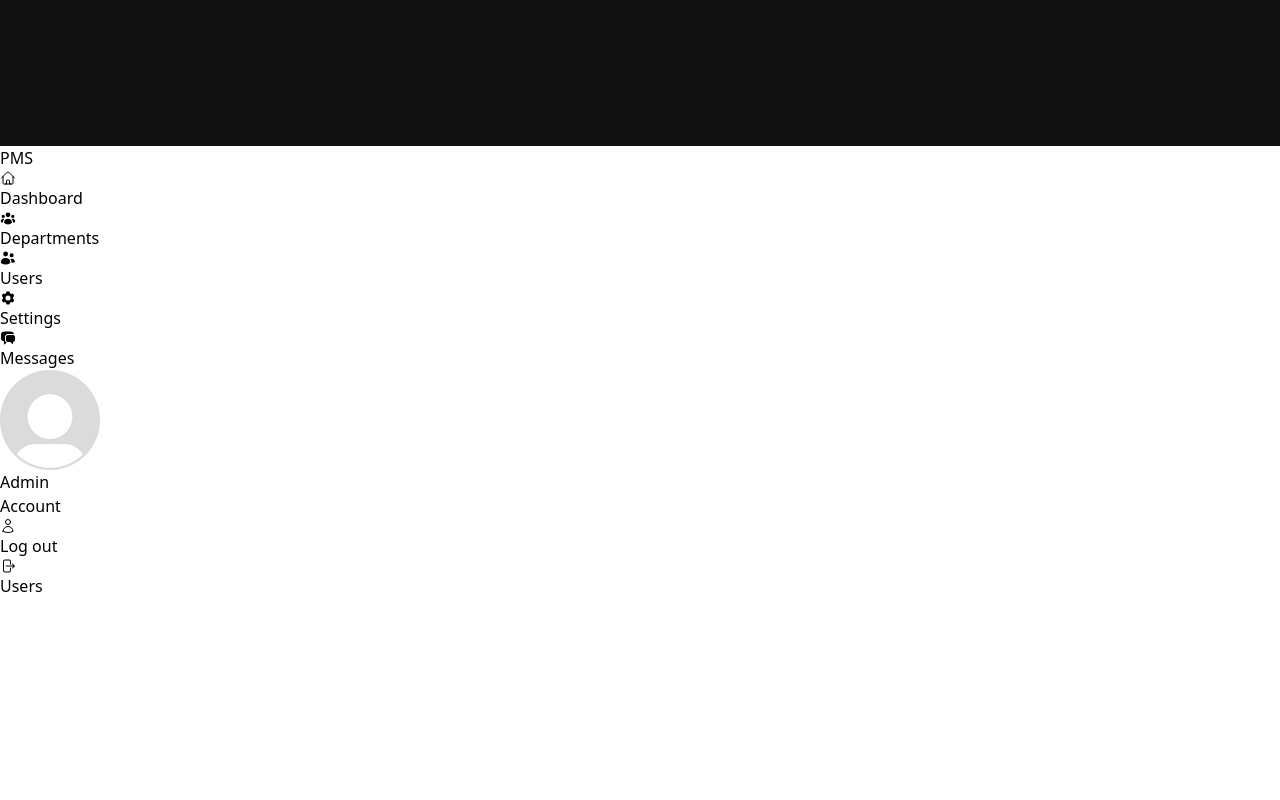
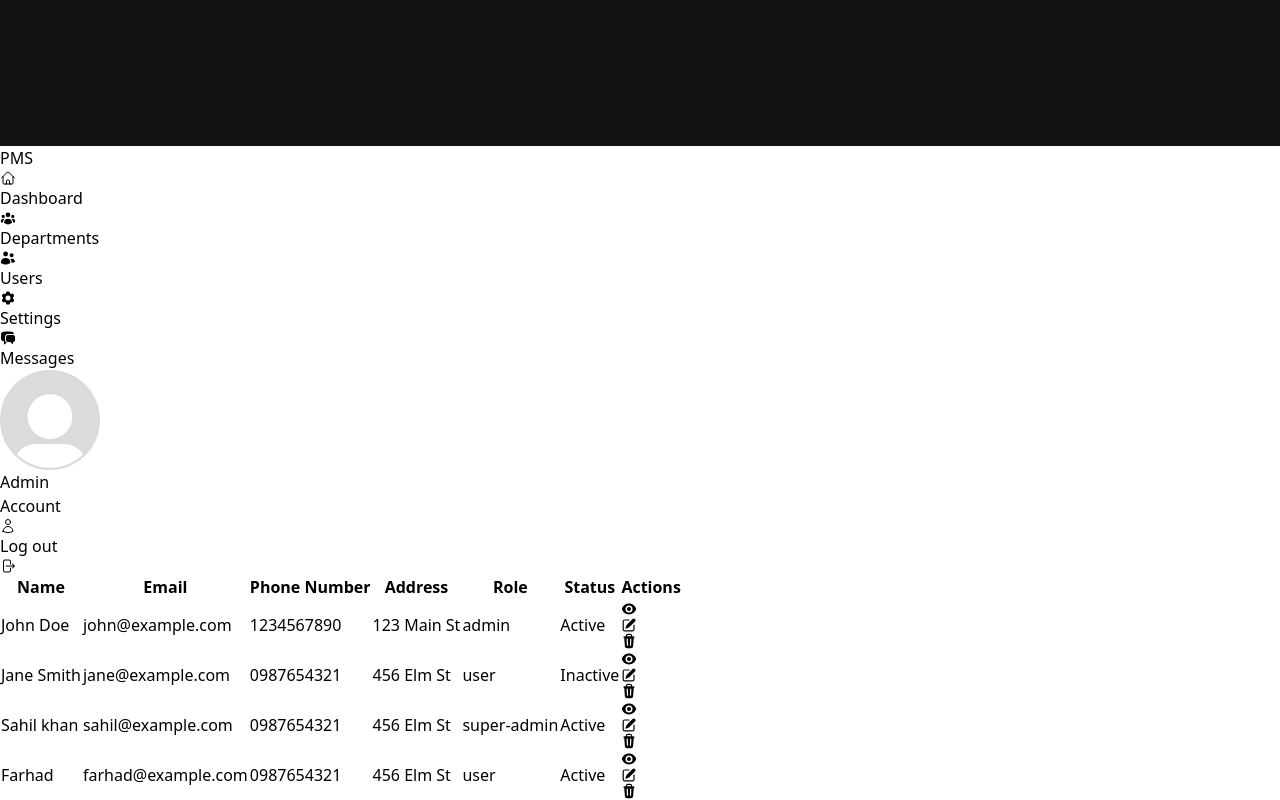
Before and after one commit to rouckay/pmsdev, a React (Vite) app in the folder frontend/: page /users in a window 1280 px wide. Shown: the part 569-1369 px from the top of the page. Before the commit the page ends 1167 px from the top, so only its background shows below. Built offline with nearby package versions, Linux system fonts and the light colour scheme.

Commit message:
added the users table and also used conditional rendering to show active or non active users

```diff
--- a/frontend/src/features/Projects/CreateProjectForm.jsx
+++ b/frontend/src/features/Projects/CreateProjectForm.jsx
@@ -2,7 +2,7 @@ import React from "react";
 import { useForm, useFieldArray } from "react-hook-form";
 import Button from "../../components/Button";
 import toast from "react-hot-toast";
-import { HiMiniPlusCircle } from "react-icons/hi2";
+import { HiMiniPlusCircle, HiMiniTrash } from "react-icons/hi2";
 
 const CreateProjectForm = () => {
   const {
@@ -24,7 +24,7 @@ const CreateProjectForm = () => {
   };
 
   return (
-    <div className="flex justify-center items-center min-h-screen bg-gray-100 text-[12px]">
+    <div className="flex justify-center items-center p-4  text-[12px]">
       <div className="w-full max-w-4xl p-8 bg-white rounded-lg shadow-lg overflow-y-auto max-h-screen">
         <form onSubmit={handleSubmit(onSubmit)} className="space-y-4">
           <div className="grid grid-cols-2 gap-4">
@@ -146,19 +146,21 @@ const CreateProjectForm = () => {
                 <button
                   type="button"
                   onClick={() => remove(index)}
-                  className="p-2 bg-red-500 text-white rounded"
+                  className="p-1 bg-red-500 text-white rounded"
                 >
-                  Remove
+                  <HiMiniTrash className="h-5 w-5" />
                 </button>
               </div>
             ))}
+            <div>
               <button
                 type="button"
                 onClick={() => append({ name: "", quantity: 1 })}
                 className="mt-2 p-2  rounded-full"
               >
-              <HiMiniPlusCircle className="h-8 w-8 -translate-y-3" />
+                <HiMiniPlusCircle className="h-8 w-8 text-blue-500 -translate-y-3 rounded-full" />
               </button>
+            </div>
           </div>
 
           <button
--- /dev/null
+++ b/frontend/src/features/Users/UsersTable.jsx
@@ -0,0 +1,53 @@
+import { HiEye, HiMiniPencilSquare, HiMiniTrash } from "react-icons/hi2";
+import staticData from "../../static data/data";
+
+const UsersTable = () => {
+  return (
+    <div className="overflow-x-auto rounded-lg text-[15px]">
+      <table className="table-auto border-collapse border-slate-500 w-full">
+        <thead className="bg-gray-100">
+          <tr>
+            <th className=" px-4 py-2 text-start">Name</th>
+            <th className=" px-4 py-2 text-start">Email</th>
+            <th className=" px-4 py-2 text-start">Phone Number</th>
+            <th className=" px-4 py-2 text-start">Address</th>
+            <th className=" px-4 py-2 text-start">Role</th>
+            <th className=" px-4 py-2 text-start">Status</th>
+            <th className=" px-4 py-2 text-start">Actions</th>
+          </tr>
+        </thead>
+        <tbody>
+          {staticData.users.map((user, index) => (
+            <tr key={index} className="">
+              <td className="border-y px-4 py-4">{user.name}</td>
+              <td className="border-y px-4 ">{user.email}</td>
+              <td className="border-y px-4 ">{user.phone_number}</td>
+              <td className="border-y px-4 ">{user.address}</td>
+              <td className="border-y px-4 ">{user.type}</td>
+              <td className="border-y px-4 ">
+                <span
+                  className={
+                    user.active === true
+                      ? "p-[8px] rounded-lg bg-green-300 text-gray-900 font-semibold"
+                      : "p-[8px] rounded-lg bg-red-300 text-gray-900 font-semibold"
+                  }
+                >
+                  {user.active === true ? "Active" : "Inactive"}
+                </span>
+              </td>
+              <td className="border-y px-4 ">
+                <div className="flex gap-3">
+                  <HiEye />
+                  <HiMiniPencilSquare />
+                  <HiMiniTrash />
+                </div>
+              </td>
+            </tr>
+          ))}
+        </tbody>
+      </table>
+    </div>
+  );
+};
+
+export default UsersTable;
--- a/frontend/src/pages/Users.jsx
+++ b/frontend/src/pages/Users.jsx
@@ -1,5 +1,7 @@
+import UsersTable from "../features/Users/UsersTable";
+
 const Users = () => {
-  return <div>Users</div>;
+  return <UsersTable />;
 };
 
 export default Users;
--- a/frontend/src/static data/data.js
+++ b/frontend/src/static data/data.js
@@ -22,6 +22,32 @@ const staticData = {
       name: "Jane Smith",
       user_name: "janesmith",
       email: "jane@example.com",
+      password: "password123",
+      type: "user",
+      phone_number: "0987654321",
+      address: "456 Elm St",
+      remember_token: null,
+      created_by: 1,
+      active: false,
+    },
+    {
+      id: 2,
+      name: "Sahil khan",
+      user_name: "sahil",
+      email: "sahil@example.com",
+      password: "password123",
+      type: "super-admin",
+      phone_number: "0987654321",
+      address: "456 Elm St",
+      remember_token: null,
+      created_by: 1,
+      active: true,
+    },
+    {
+      id: 2,
+      name: "Farhad",
+      user_name: "farhad",
+      email: "farhad@example.com",
       password: "password123",
       type: "user",
       phone_number: "0987654321",
```
Lines whose indentation alone changed are shown as unchanged.
